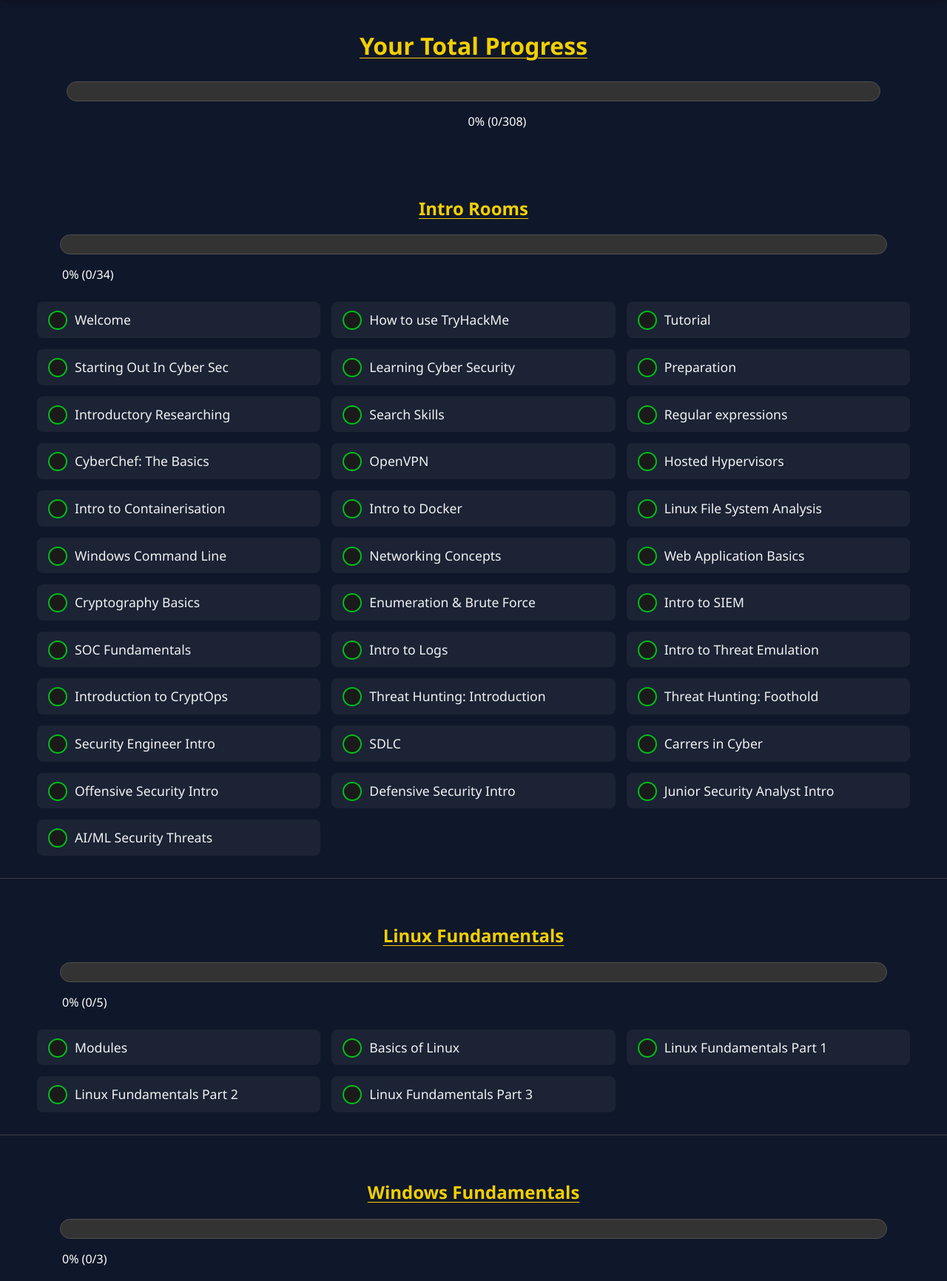
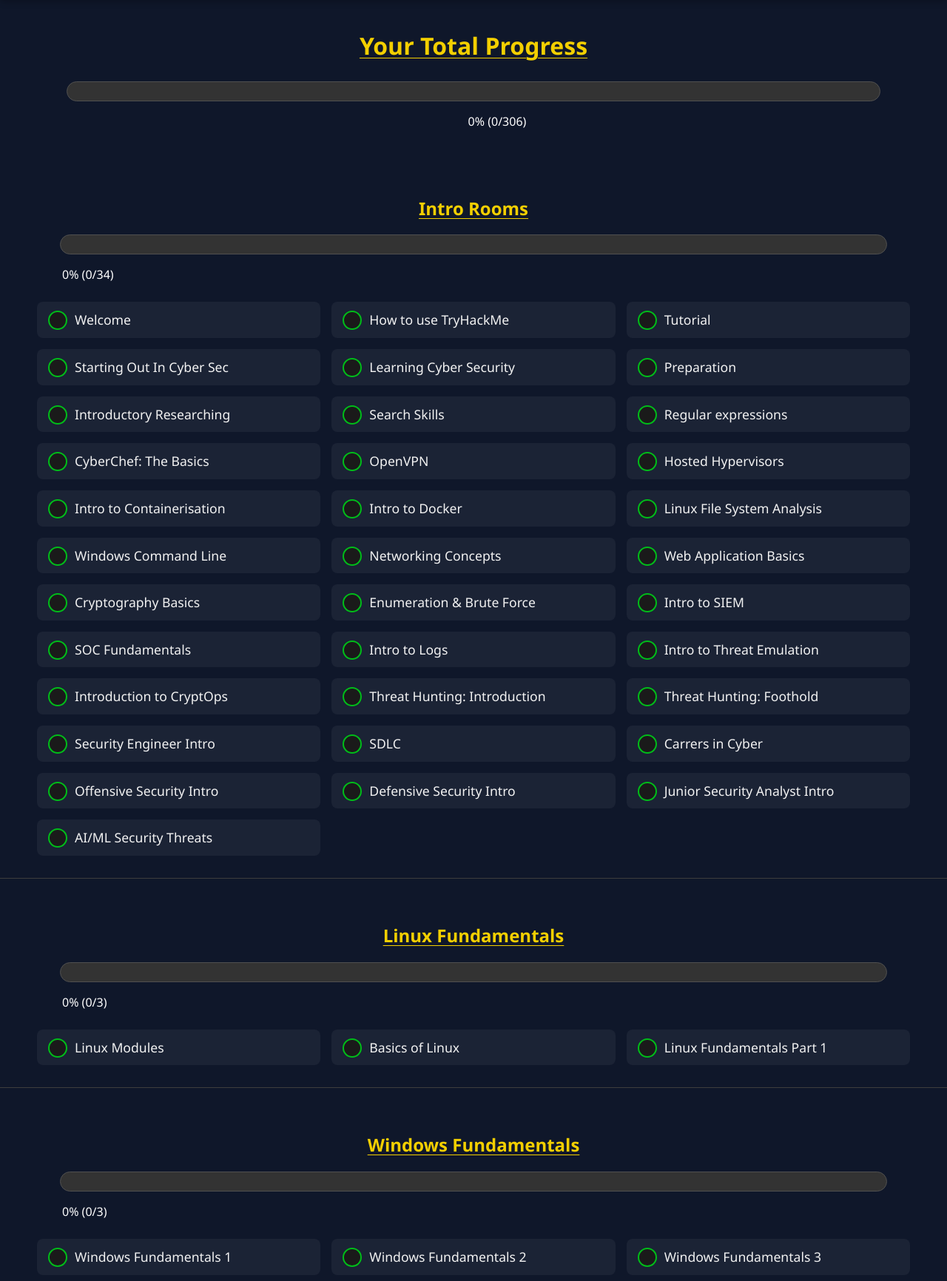
Before and after one commit to sundarAlok/THM-Free-Rooms-Tracker, a Flask app: page / in a window 1280 px wide. Shown: the part 70-1802 px from the top of the page at 74% size. Run offline with Flask 3, Linux system fonts and the light colour scheme.

Commit message:
Update THM-Free-Rooms-Tracker.html
Removed the premium rooms: Linux Fundamental Part 2 and 3

```diff
--- a/THM-Free-Rooms-Tracker-v2/templates/THM-Free-Rooms-Tracker.html
+++ b/THM-Free-Rooms-Tracker-v2/templates/THM-Free-Rooms-Tracker.html
@@ -266,11 +266,9 @@
         <div class="progress-bar"> <div id="bar-Linux Fundamentals" class="progress-fill" style="background:hsl(35, 80%, 50%);width:0%"></div> </div>
         <p id="percent-Linux Fundamentals">0% (0/5)</p>
         <div class="room-grid">
-        <div class="room"><input type="checkbox" id="Linux-Fundamentals-0" data-cat="Linux Fundamentals"><label for="Linux-Fundamentals-0">Modules</label></div>
+        <div class="room"><input type="checkbox" id="Linux-Fundamentals-0" data-cat="Linux Fundamentals"><label for="Linux-Fundamentals-0">Linux Modules</label></div>
         <div class="room"><input type="checkbox" id="Linux-Fundamentals-1" data-cat="Linux Fundamentals"><label for="Linux-Fundamentals-1">Basics of Linux</label></div>
         <div class="room"><input type="checkbox" id="Linux-Fundamentals-2" data-cat="Linux Fundamentals"><label for="Linux-Fundamentals-2">Linux Fundamentals Part 1</label></div>
-        <div class="room"><input type="checkbox" id="Linux-Fundamentals-3" data-cat="Linux Fundamentals"><label for="Linux-Fundamentals-3">Linux Fundamentals Part 2</label></div>
-        <div class="room"><input type="checkbox" id="Linux-Fundamentals-4" data-cat="Linux Fundamentals"><label for="Linux-Fundamentals-4">Linux Fundamentals Part 3</label></div>
         </div>
     </div>
 
```
